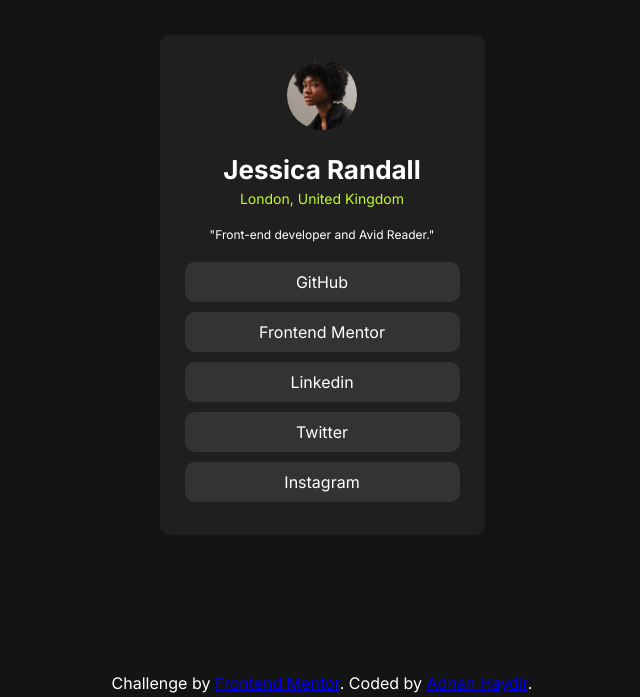
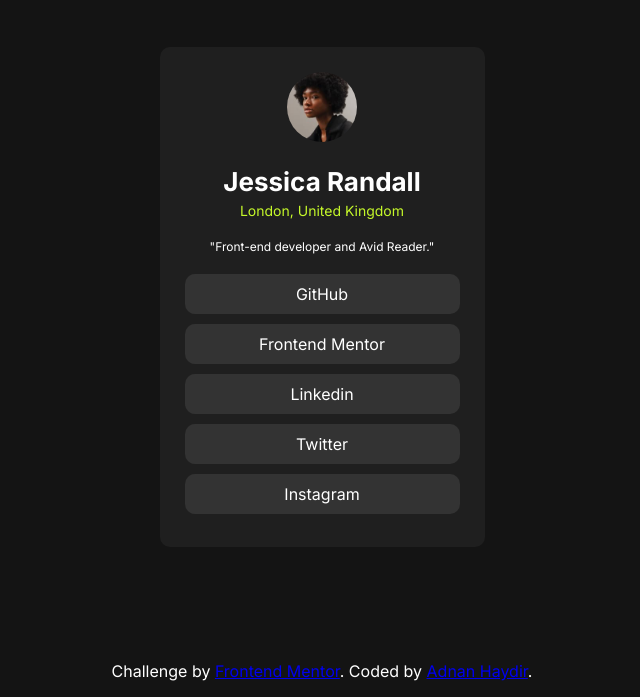
Before and after one commit to adnanhaydir/social-links-profile, a plain HTML site: page index.html in a window 1280 px wide. Shown: the part 103-800 px from the top of the page, without its empty margins (318-958 px from the left). Drawn offline with Linux system fonts and the light colour scheme.

Commit message:
Update : CSS body and attribute

```diff
--- a/css/style.css
+++ b/css/style.css
@@ -6,14 +6,17 @@
 }
 
 body {
+  display: grid;
   background-color: hsl(0, 0%, 8%);
+  min-height: 100vh;
+  position: relative;
+  place-items: center;
 }
 
 main {
   display: flex;
   justify-content: center;
   align-items: center;
-  height: 97vh;
 }
 
 .container {
@@ -96,4 +99,6 @@
 .attribution {
   text-align: center;
   color: white;
+  position: absolute;
+  bottom: 1rem;
 }
```
